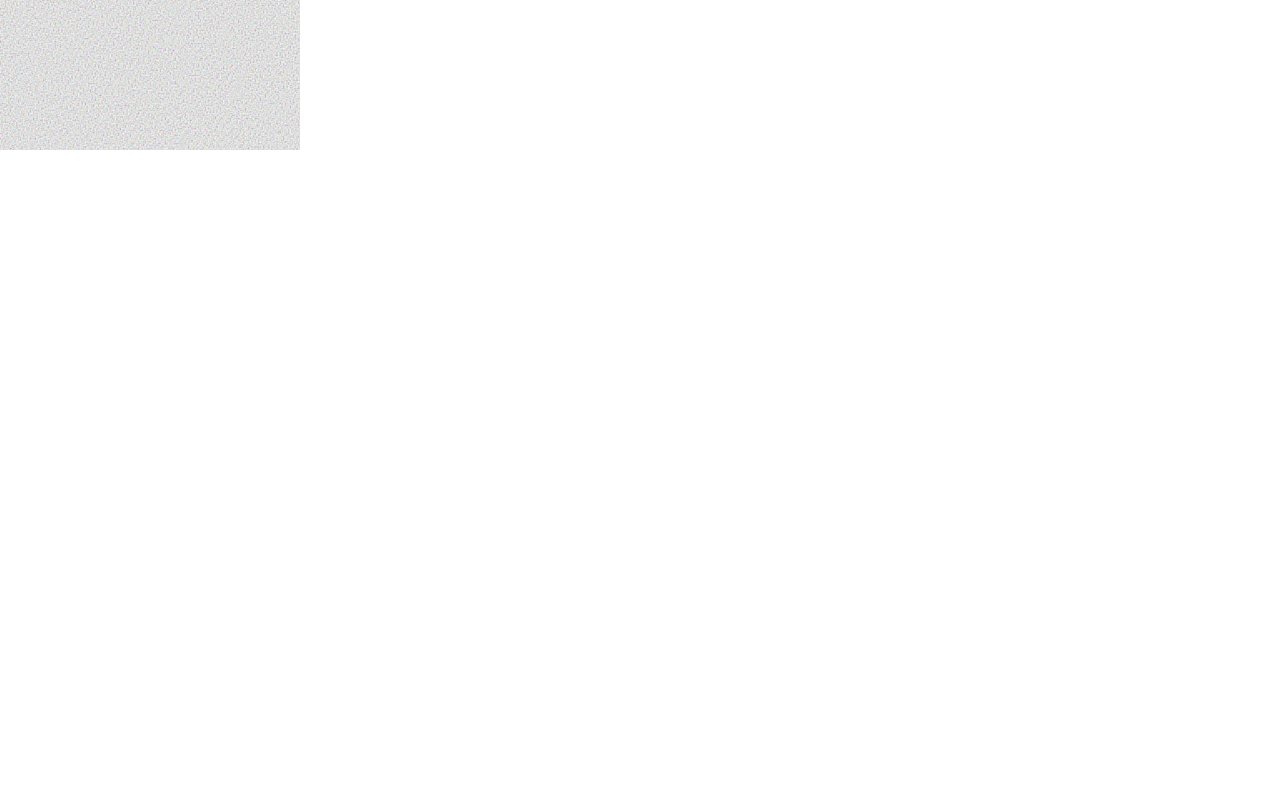
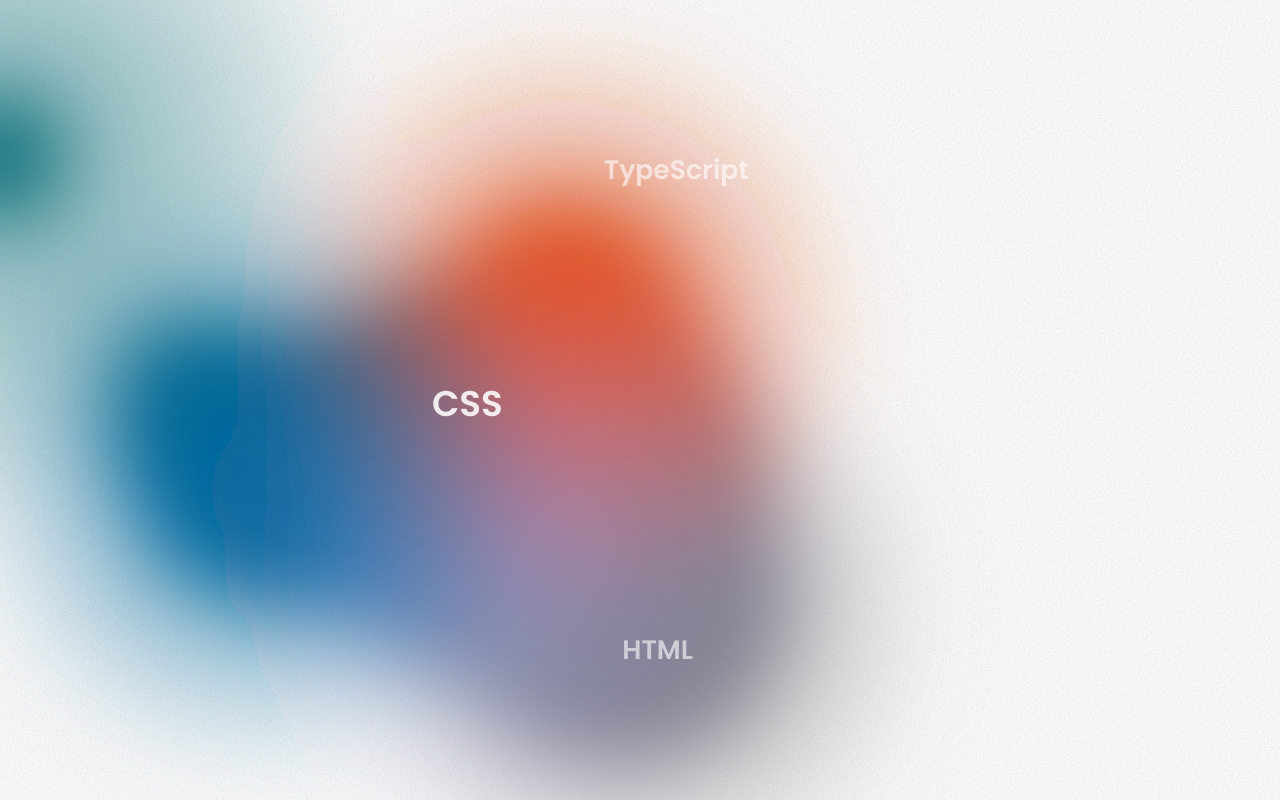
Before and after one commit to yusufalhelou/cloud, a plain HTML site: page index.html in a window 1280 px wide. Drawn offline with Linux system fonts and the light colour scheme.

Commit message:
Update style.css

```diff
--- a/style.css
+++ b/style.css
@@ -27,6 +27,7 @@ body {
   overflow: hidden;
 }
 
+/* Word Cloud Styles */
 .tags {
   position: fixed;
   top: calc(50% - 30vmin);
@@ -36,7 +37,7 @@ body {
   list-style: none;
   opacity: 0;
   user-select: none;
-  z-index: 2; /* Ensure tags stay above gradient */
+  z-index: 2;
 }
 
 .tags.-loaded {
@@ -50,7 +51,7 @@ body {
   font-size: 5vmin;
   font-weight: bold;
   transition: transform 0.5s linear, opacity 0.5s linear;
-  z-index: 3; /* Higher than background elements */
+  z-index: 3;
 }
 
 .tag > .box {
@@ -58,19 +59,108 @@ body {
   transform: translateX(-50%) translateY(-50%);
 }
 
-/* Include all gradient styles from the original background code */
-.gradient-bg { /* ... */ }
-.gradients-container { /* ... */ }
-.g1, .g2, .g3, .g4, .g5 { /* ... */ }
-.interactive { /* ... */ }
-.noiseBg { /* ... */ }
-
 @keyframes fadeIn {
   from { opacity: 0; }
   to { opacity: 1; }
 }
 
-/* Include gradient animations */
-@keyframes moveInCircle { /* ... */ }
-@keyframes moveVertical { /* ... */ }
-@keyframes moveHorizontal { /* ... */ }
+/* Gradient Background Styles */
+.gradient-bg {
+  width: 100vw;
+  height: 100vh;
+  position: fixed;
+  overflow: hidden;
+  top: 0;
+  left: 0;
+}
+
+.noiseBg {
+  position: absolute;
+  width: 100%;
+  height: 100%;
+  top: 0;
+  left: 0;
+  z-index: 1;
+  mix-blend-mode: soft-light;
+  opacity: 0.3;
+}
+
+.gradients-container {
+  filter: url(#goo) blur(40px);
+  width: 100%;
+  height: 100%;
+}
+
+.g1, .g2, .g3, .g4, .g5 {
+  position: absolute;
+  mix-blend-mode: var(--blending);
+  width: var(--circle-size);
+  height: var(--circle-size);
+  top: calc(50% - var(--circle-size) / 2);
+  left: calc(50% - var(--circle-size) / 2);
+  opacity: 1;
+}
+
+.g1 {
+  background: radial-gradient(circle at center, rgba(var(--color1), 0.8) 0, rgba(var(--color1), 0) 50%);
+  animation: moveVertical 30s ease infinite;
+}
+
+.g2 {
+  background: radial-gradient(circle at center, rgba(var(--color2), 0.8) 0, rgba(var(--color2), 0) 50%);
+  transform-origin: calc(50% - 400px);
+  animation: moveInCircle 20s reverse infinite;
+}
+
+.g3 {
+  background: radial-gradient(circle at center, rgba(var(--color3), 0.8) 0, rgba(var(--color3), 0) 50%);
+  top: calc(50% - var(--circle-size) / 2 + 200px);
+  left: calc(50% - var(--circle-size) / 2 - 500px);
+  transform-origin: calc(50% + 400px);
+  animation: moveInCircle 40s linear infinite;
+}
+
+.g4 {
+  background: radial-gradient(circle at center, rgba(var(--color4), 0.8) 0, rgba(var(--color4), 0) 50%);
+  transform-origin: calc(50% - 200px);
+  animation: moveHorizontal 40s ease infinite;
+  opacity: 0.7;
+}
+
+.g5 {
+  background: radial-gradient(circle at center, rgba(var(--color5), 0.8) 0, rgba(var(--color5), 0) 50%);
+  width: calc(var(--circle-size) * 2);
+  height: calc(var(--circle-size) * 2);
+  top: calc(50% - var(--circle-size));
+  left: calc(50% - var(--circle-size));
+  transform-origin: calc(50% - 800px) calc(50% + 200px);
+  animation: moveInCircle 20s ease infinite;
+}
+
+.interactive {
+  position: absolute;
+  background: radial-gradient(circle at center, rgba(var(--color-interactive), 0.8) 0, rgba(var(--color-interactive), 0) 50%);
+  width: 100%;
+  height: 100%;
+  top: -50%;
+  left: -50%;
+  opacity: 0.7;
+}
+
+@keyframes moveInCircle {
+  0% { transform: rotate(0deg); }
+  50% { transform: rotate(180deg); }
+  100% { transform: rotate(360deg); }
+}
+
+@keyframes moveVertical {
+  0% { transform: translateY(-50%); }
+  50% { transform: translateY(50%); }
+  100% { transform: translateY(-50%); }
+}
+
+@keyframes moveHorizontal {
+  0% { transform: translateX(-50%) translateY(-10%); }
+  50% { transform: translateX(50%) translateY(10%); }
+  100% { transform: translateX(-50%) translateY(-10%); }
+}
```
